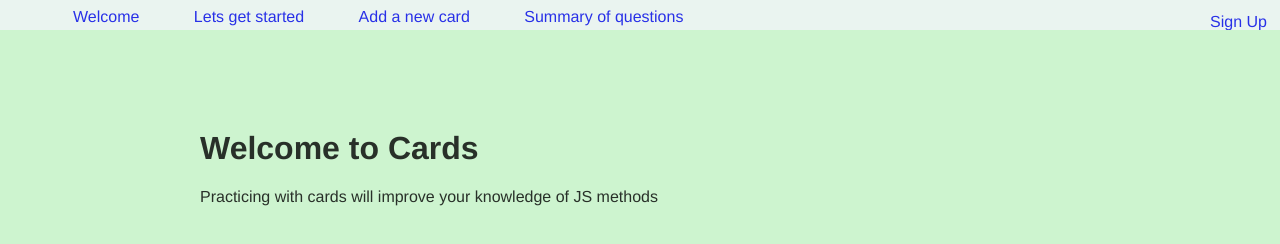
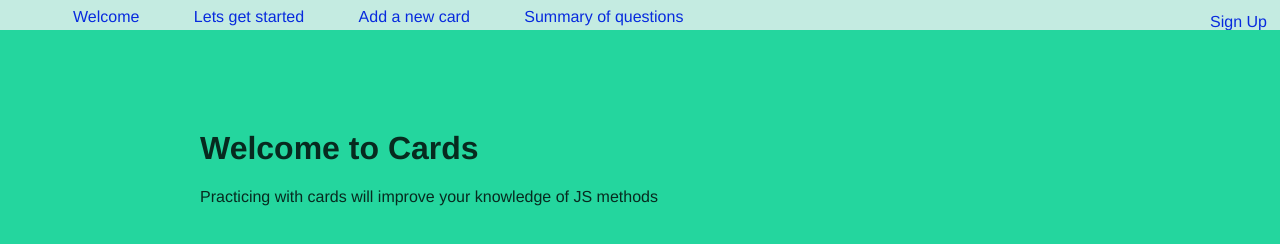
Before and after one commit to NickFoden/cards, a website: page public/index.html in a window 1280 px wide. Drawn offline with nearby package versions, Linux system fonts and the light colour scheme.

Commit message:
Updating color scheme

```diff
--- a/public/main.css
+++ b/public/main.css
@@ -4,13 +4,13 @@
 }
 
 html {
-	background: #cdf4cf;
+	background: #24D69E;
 	font-family: "Helvetica", sans-serif;
 	text-decoration: none;
 }
 
 body {
-	background: #cdf4cf;
+	background: #24D69E;
 	opacity: 0.8;
 	margin: 0;
 }
@@ -62,7 +62,7 @@ a, a:hover {
 .nav-bar {
     display: block;
     list-style-type: none;
-    background-color: #f2f5f9;
+    background-color: #EDF1F2;
     padding: 8px;
     text-decoration: none;
     top: 0;
```
